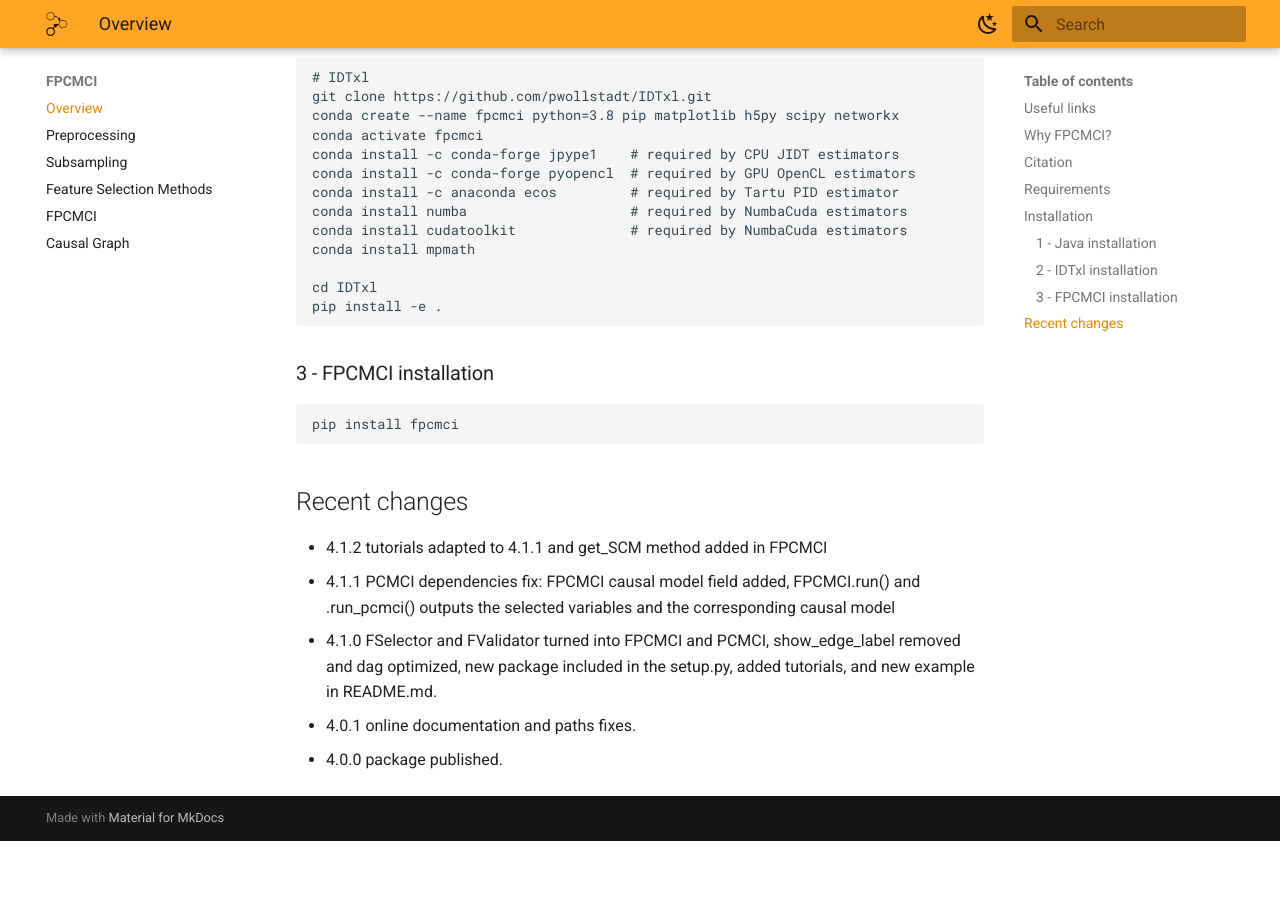
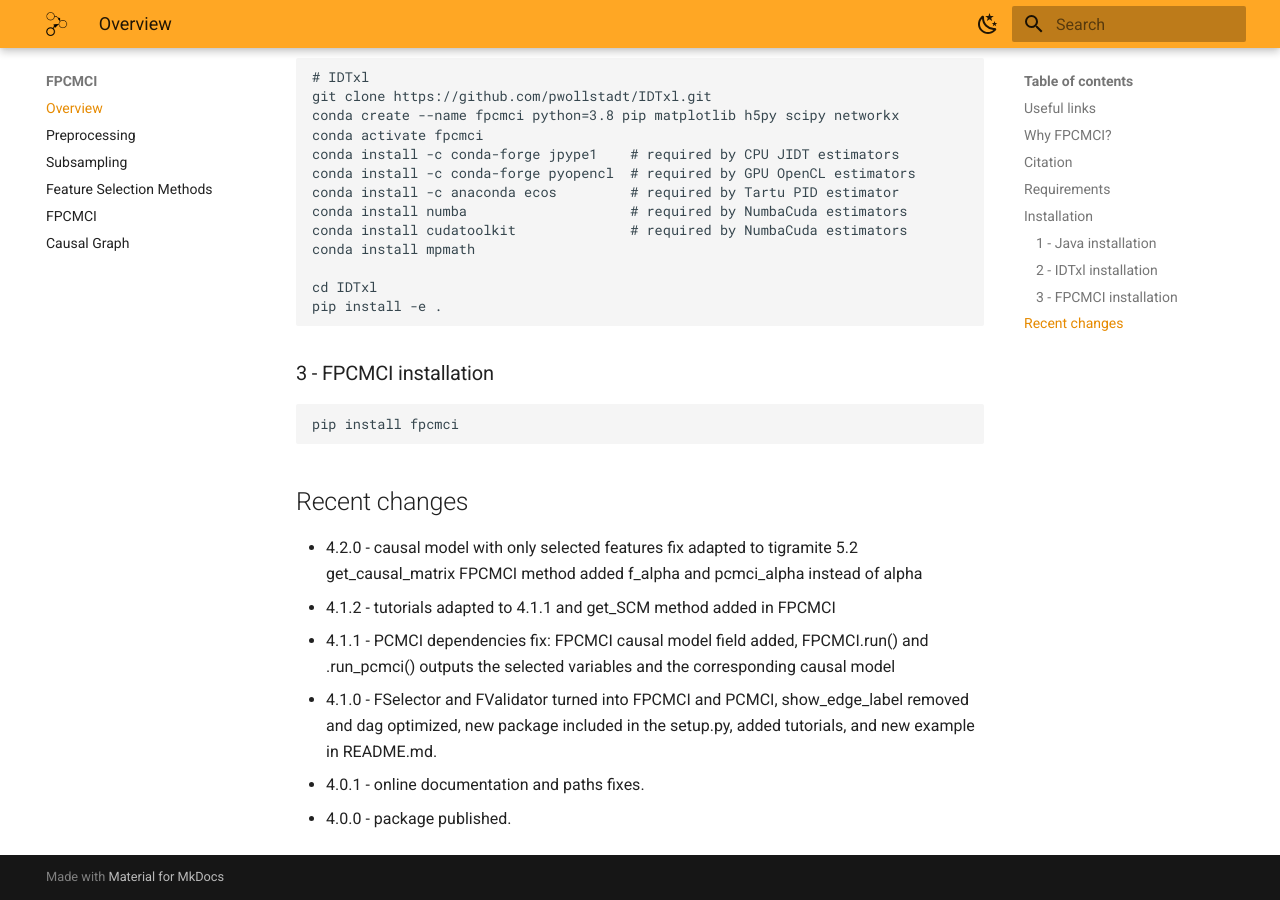
Before and after one commit to lcastri/fpcmci, an MkDocs documentation site: the page built from docs/index.md, in a window 1280 px wide and 900 px high, scrolled down 3738 px. Built offline with MkDocs 1.6.1 and Material for MkDocs 9.7.7, drawn with Linux system fonts in a browser that asks for light colours; before the commit the page ends 4579 px from its top, so only the background shows below that; some of the changed text lies outside the part shown.

```diff
--- a/docs/index.md
+++ b/docs/index.md
@@ -64,16 +64,16 @@ If you found this useful for your work, please cite this papers:
 
 ## Requirements
 
-* tigramite==5.1.0.3
-* pandas==1.5.2
+* tigramite>=5.1.0.3
+* pandas>=1.5.2
 * netgraph>=4.10.2
 * networkx>=2.8.6
-* ruptures==1.1.7
-* scikit_learn==1.1.3
+* ruptures>=1.1.7
+* scikit_learn>=1.1.3
 * torch>=1.11.0
 * gpytorch>=1.4
 * dcor>=0.5.3
-* h5py==3.7.0
+* h5py>=3.7.0
 
 
 ## Installation
@@ -129,8 +129,12 @@ pip install fpcmci
 
 ## Recent changes
 
-* 4.1.2 tutorials adapted to 4.1.1 and get_SCM method added in FPCMCI
-* 4.1.1 PCMCI dependencies fix: FPCMCI causal model field added, FPCMCI.run() and .run_pcmci() outputs the selected variables and the corresponding causal model
-* 4.1.0 FSelector and FValidator turned into FPCMCI and PCMCI, show_edge_label removed and dag optimized, new package included in the setup.py, added tutorials, and new example in README.md.
-* 4.0.1 online documentation and paths fixes.
-* 4.0.0 package published.
+* 4.2.0 - causal model with only selected features fix
+          adapted to tigramite 5.2
+          get_causal_matrix FPCMCI method added
+          f_alpha and pcmci_alpha instead of alpha
+* 4.1.2 - tutorials adapted to 4.1.1 and get_SCM method added in FPCMCI
+* 4.1.1 - PCMCI dependencies fix: FPCMCI causal model field added, FPCMCI.run() and .run_pcmci() outputs the selected variables and the corresponding causal model
+* 4.1.0 - FSelector and FValidator turned into FPCMCI and PCMCI, show_edge_label removed and dag optimized, new package included in the setup.py, added tutorials, and new example in README.md.
+* 4.0.1 - online documentation and paths fixes.
+* 4.0.0 - package published.
--- a/fpcmci/version.py
+++ b/fpcmci/version.py
@@ -1 +1 @@
-VERSION = '4.1.2'
+VERSION = '4.2.0'
```
Also changed, not shown: README.md (+14 -10 lines), main_FPCMCI.py (+14 -11 lines), requirements.txt (+5 -5 lines), setup.py (+4 -4 lines), 3 other files.
